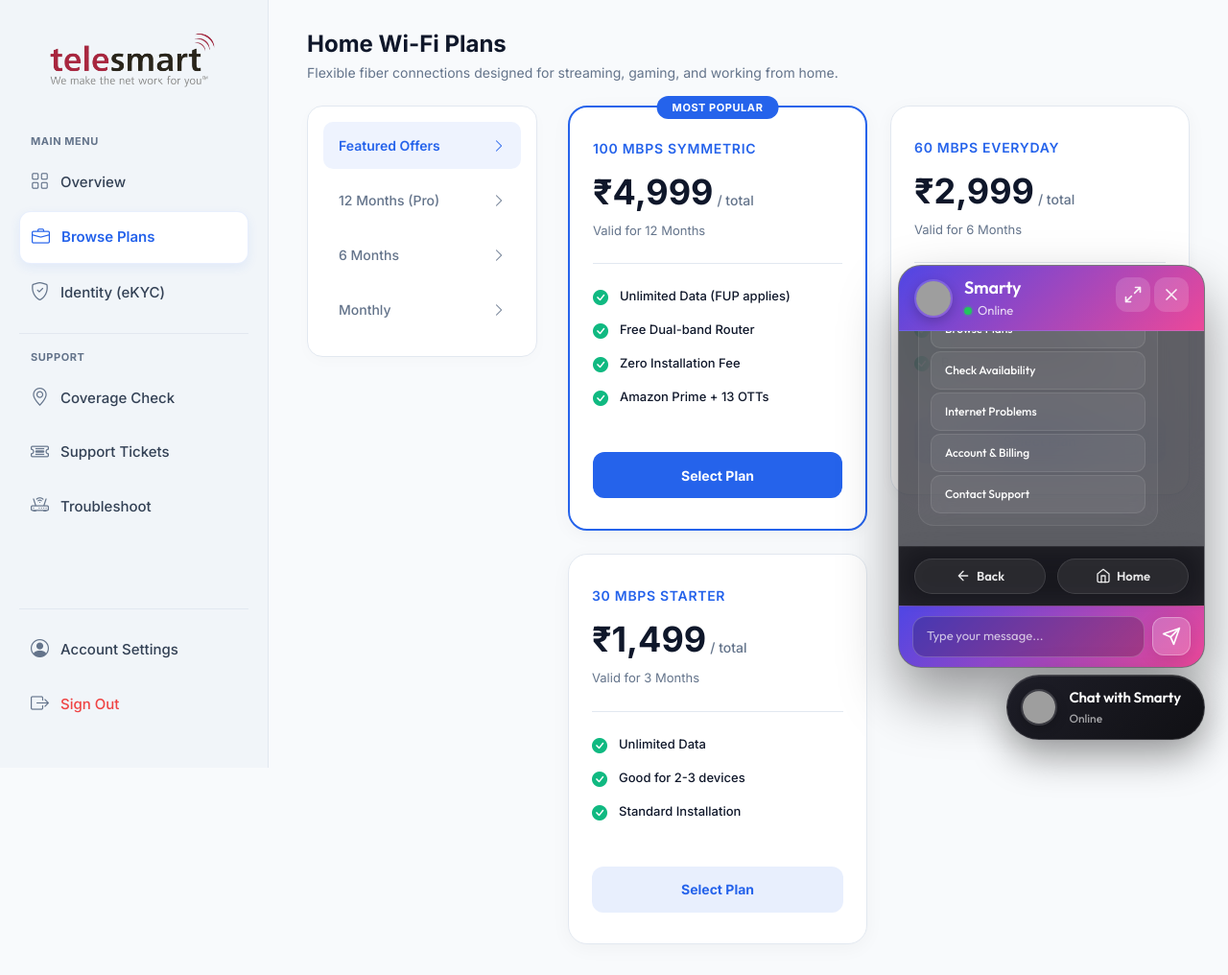
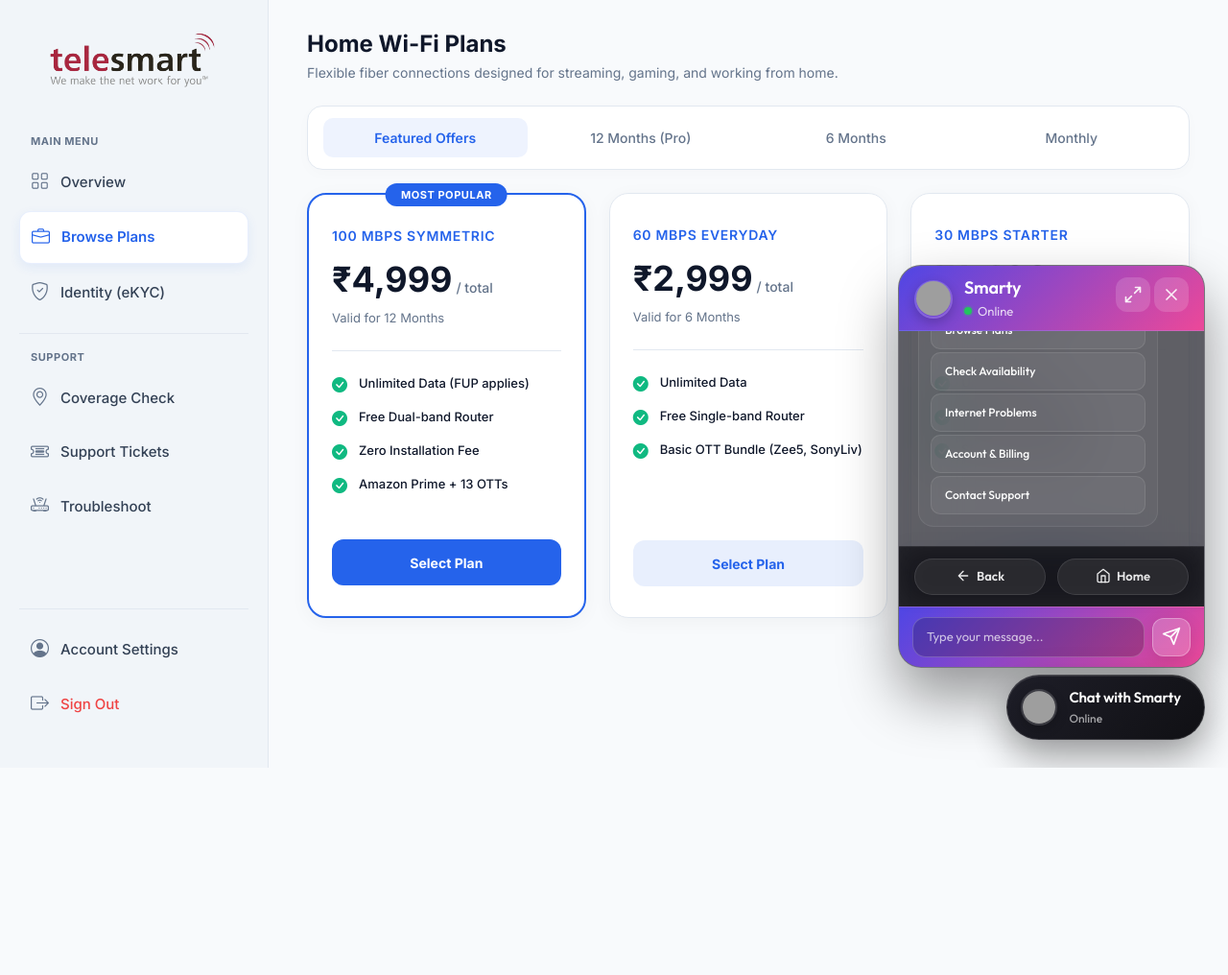
Before and after one commit to Lilpro0802/SmartApp, a Flask app: page /plans in a window 1280 px wide. Shown: the whole page at 96% size. After the commit the page ends 800 px from the top, so only its background shows below. Run offline with Flask 3, Linux system fonts and the light colour scheme; the visitor is signed in with stand-in values (Sample User, id 1); some libraries are stand-ins or nearby versions; grey boxes are pictures that could not be loaded.

Commit message:
UI/UX Enhancements: Chatbot logic fixes, smart auto-scroll, and dashboard plan layout refactor

```diff
--- a/templates/plans.html
+++ b/templates/plans.html
@@ -8,34 +8,39 @@
 
     .plans-wrapper {
         display: flex;
-        gap: 32px;
+        flex-direction: column;
+        gap: 24px;
     }
 
-    /* LEFT CATEGORY MENU */
+    /* TOP CATEGORY MENU */
     .plans-nav {
-        width: 240px;
-        flex-shrink: 0;
+        display: flex;
+        gap: 12px;
         background: #ffffff;
         border-radius: 16px;
-        padding: 16px;
+        padding: 12px 16px;
         box-shadow: 0 4px 15px rgba(0, 0, 0, 0.02);
         border: 1px solid var(--slate-border);
-        align-self: flex-start;
+        width: 100%;
+        overflow-x: auto;
     }
 
     .plan-cat {
-        padding: 14px 16px;
+        flex: 1; /* evenly fill the container */
+        justify-content: center; /* center text */
+        padding: 10px 20px;
         border-radius: 10px;
         cursor: pointer;
-        margin-bottom: 8px;
         font-weight: 500;
         color: var(--text-gray);
         font-size: 14px;
         transition: all 0.2s ease;
         display: flex;
-        justify-content: space-between;
         align-items: center;
+        white-space: nowrap;
     }
+
+    .plan-cat i { display: none; } /* Hide the chevron in top nav */
 
     .plan-cat:hover {
         background: var(--slate);
@@ -50,11 +55,10 @@
 
     /* RIGHT SIDE - GRID */
     .plans-grid {
-        flex: 1;
         display: grid;
-        grid-template-columns: repeat(auto-fill, minmax(300px, 1fr));
+        grid-template-columns: repeat(3, 1fr);
         gap: 24px;
-        align-items: flex-start;
+        align-items: stretch;
     }
 
     /* PLAN CARDS */
@@ -125,10 +129,9 @@
     .premium-card.popular .btn-buy:hover { background: #1d4ed8; }
 
     @media (max-width: 991px) {
-        .plans-wrapper { flex-direction: column; }
-        .plans-nav { width: 100%; display: flex; overflow-x: auto; padding: 12px; }
-        .plan-cat { flex-shrink: 0; margin-bottom: 0; margin-right: 8px; }
-        .plan-cat i { display: none; }
+        .plans-grid {
+            grid-template-columns: repeat(auto-fill, minmax(280px, 1fr));
+        }
     }
 </style>
 
@@ -139,15 +142,15 @@
 
 <div class="plans-wrapper">
 
-    <!-- LEFT CATEGORY -->
+    <!-- TOP CATEGORY -->
     <div class="plans-nav">
-        <div onclick="loadPlans('best')" class="plan-cat active" id="cat-best">Featured Offers <i class="bi bi-chevron-right"></i></div>
-        <div onclick="loadPlans('annual')" class="plan-cat" id="cat-annual">12 Months (Pro) <i class="bi bi-chevron-right"></i></div>
-        <div onclick="loadPlans('semi')" class="plan-cat" id="cat-semi">6 Months <i class="bi bi-chevron-right"></i></div>
-        <div onclick="loadPlans('monthly')" class="plan-cat" id="cat-monthly">Monthly <i class="bi bi-chevron-right"></i></div>
+        <div onclick="loadPlans('best')" class="plan-cat active" id="cat-best">Featured Offers</div>
+        <div onclick="loadPlans('annual')" class="plan-cat" id="cat-annual">12 Months (Pro)</div>
+        <div onclick="loadPlans('semi')" class="plan-cat" id="cat-semi">6 Months</div>
+        <div onclick="loadPlans('monthly')" class="plan-cat" id="cat-monthly">Monthly</div>
     </div>
 
-    <!-- RIGHT PLANS -->
+    <!-- PLANS GRID -->
     <div class="plans-grid" id="plan-content">
         <!-- JS Injected Content -->
     </div>
```
Also changed, not shown: static/chatbot/messages.js (+93 -18 lines), templates/business_plans.html (+24 -21 lines), 1 other file.
